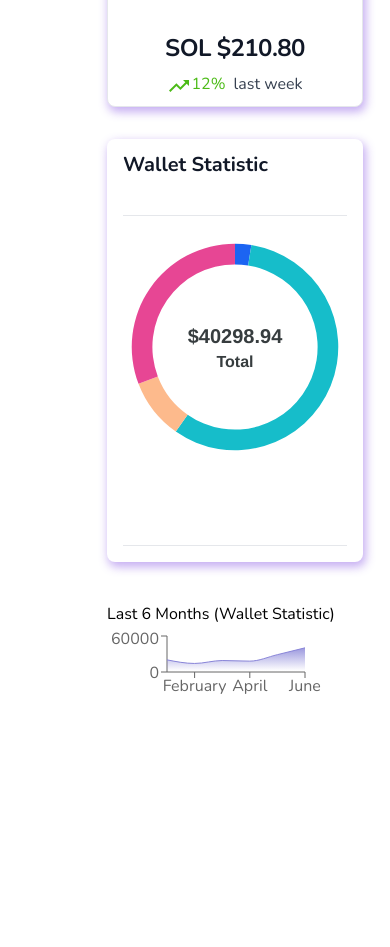
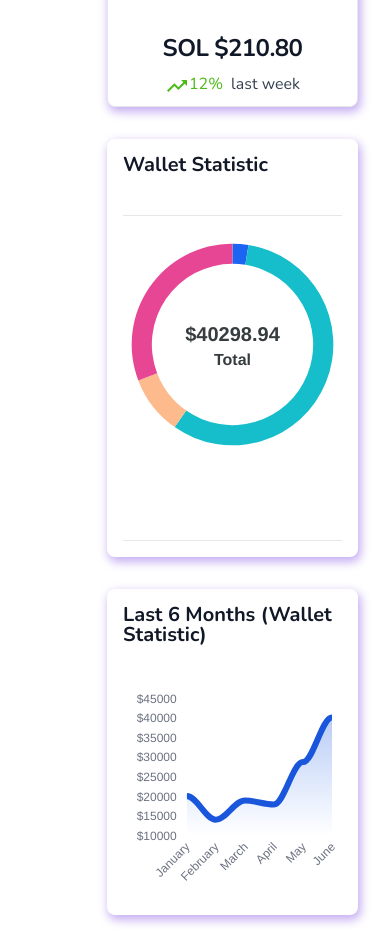
Before and after one commit to Bitummit/CryptoDashboard, a React (Vite) app: page / in a window 390 px wide. Shown: the part 1040-1987 px from the top of the page. Before the commit the page ends 1774 px from the top, so only its background shows below. Built offline with nearby package versions, Linux system fonts and the light colour scheme.

Commit message:
responsive charts

```diff
--- a/src/components/chart/Chart.jsx
+++ b/src/components/chart/Chart.jsx
@@ -1,51 +1,114 @@
-import "./chart.scss";
-import {
-  AreaChart,
-  Area,
-  XAxis,
-  YAxis,
-  CartesianGrid,
-  Tooltip,
-  ResponsiveContainer,
-} from "recharts";
+import ReactApexChart from "react-apexcharts";
 
 const data = [
-  { name: "January", Total: 20231},
-  { name: "February", Total: 14231},
-  { name: "March", Total: 19120},
-  { name: "April", Total: 18102},
-  { name: "May", Total: 28901},
-  { name: "June", Total: 40298.94},
+  { name: "January", total: 20231 },
+  { name: "February", total: 14231 },
+  { name: "March", total: 19120 },
+  { name: "April", total: 18102 },
+  { name: "May", total: 28901 },
+  { name: "June", total: 40298.94 },
 ];
+
+const chartData = {
+  series: [
+    {
+      name: "Portfolio value",
+      data: data.map((data) => {
+        return data.total;
+      }),
+      color: "#1A56DB",
+    },
+  ],
+  options: {
+    xaxis: {
+      show: true,
+      categories: data.map((data) => {
+        return data.name;
+      }),
+      labels: {
+        show: true,
+        style: {
+          cssClass: "text-xs font-normal fill-gray-500 dark:fill-gray-400",
+        },
+      },
+      axisBorder: {
+        show: false,
+      },
+      axisTicks: {
+        show: false,
+      },
+    },
+    yaxis: {
+      show: true,
+      labels: {
+        show: true,
+        style: {
+          cssClass:
+            "text-xs fill-gray-500 dark:fill-gray-400",
+        },
+        formatter: function (value) {
+          return "$" + value;
+        },
+      },
+    },
+
+    chart: {
+      sparkline: {
+        enabled: false,
+      },
+      dropShadow: {
+        enabled: false,
+      },
+      toolbar: {
+        show: false,
+      },
+    },
+    tooltip: {
+      enabled: true,
+      x: {
+        show: false,
+      },
+    },
+    fill: {
+      type: "gradient",
+      gradient: {
+        opacityFrom: 0.55,
+        opacityTo: 0,
+        shade: "#1C64F2",
+        gradientToColors: ["#1C64F2"],
+      },
+    },
+    dataLabels: {
+      enabled: false,
+    },
+    stroke: {
+      width: 6,
+    },
+    legend: {
+      show: false,
+    },
+    grid: {
+      show: false,
+    },
+  },
+};
 
 export default function Chart() {
   return (
-    <div className="flex-3">
-        <div className="title">Last 6 Months (Wallet Statistic)</div>
-      <ResponsiveContainer width="100%" height="80%" aspect={3 / 1}>
-        <AreaChart
-          className="line"
-          data={data}
-          margin={{ top: 10, right: 30, left: 0, bottom: 0 }}
-        >
-          <defs>
-            <linearGradient id="total" x1="0" y1="0" x2="0" y2="1">
-              <stop offset="5%" stopColor="#8884d8" stopOpacity={0.8} />
-              <stop offset="95%" stopColor="#8884d8" stopOpacity={0} />
-            </linearGradient>
-          </defs>
-          <XAxis dataKey="name" />
-          <YAxis />
-          <Tooltip />
-          <Area
-            type="monotone"
-            dataKey="Total"
-            stroke="#8884d8"
-            fillOpacity={1}
-            fill="url(#total)"
-          />
-        </AreaChart>
-      </ResponsiveContainer>
+    <div className="flex-3 bg-white rounded-lg custom-shadow dark:bg-gray-800 p-4 min-w-52 min-h-80">
+      <h5 className="text-xl font-bold leading-none text-gray-900 dark:text-white pe-1">
+        Last 6 Months (Wallet Statistic)
+      </h5>
+      <div className="h-4/5 mt-6">
+        <ReactApexChart
+          options={chartData.options}
+          type="area"
+          series={chartData.series}
+          width={"100%"}
+          height={"100%"}
+
+        />
+      </div>
     </div>
   );
 }
--- a/src/components/chart/chart.scss
+++ /dev/null
@@ -1,30 +0,0 @@
-.chart {
-  flex: 3;
-  background-color: var(--second_background-color);
-  -webkit-box-shadow: 2px 4px 10px 1px rgba(0, 0, 0, 0.47);
-  box-shadow: 2px 4px 10px 1px rgba(133, 82, 228, 0.47);
-  border-radius: 10px;
-  padding: 10px;
-  min-width: 500px;
-  color: rgb(var(--color));
-
-
-  @media screen and (max-width: 750px) {
-    padding: 0;
-    min-width: 300px;
-  }
-
-  @media screen and (max-width: 600px) {
-    padding: 0;
-    min-width: 250px;
-  }
-
-
-  .title {
-    margin: 10px;
-    font-size: clamp(0.8rem, 4vw, 1.5rem)
-  }
-  .line {
-    font-size: clamp(0.4rem, 2vw, 1rem)
-  }
-}
--- a/src/components/featured/Featured.jsx
+++ b/src/components/featured/Featured.jsx
@@ -87,7 +87,7 @@ export default function Featured() {
     },
   };
   return (
-    <div className="flex-1 min-w-64">
+    <div className="flex-1 min-w-52">
       <div className="max-w-sm bg-white rounded-lg custom-shadow dark:bg-gray-800 p-4 md:p-6">
         <h5 className="text-xl font-bold leading-none text-gray-900 dark:text-white pe-1">
           Wallet Statistic
--- a/src/components/widget/Widget.jsx
+++ b/src/components/widget/Widget.jsx
@@ -4,7 +4,7 @@ import TrendingDownIcon from "@mui/icons-material/TrendingDown";
 
 export default function Widget(props) {
   return (
-    <div className="flex-1 mt-10 hover:-translate-y-5 transition duration-500 min-w-64">
+    <div className="flex-1 mt-10 hover:-translate-y-5 transition duration-500 min-w-52">
       <div className="max-w-sm bg-white border border-gray-200 rounded-lg custom-shadow dark:bg-gray-800 dark:border-gray-700">
         <div className="flex justify-center">
           <img
--- a/src/pages/home/Home.jsx
+++ b/src/pages/home/Home.jsx
@@ -58,7 +58,7 @@ export default function Home() {
             />
           </div>
 
-          <div className="flex flex-wrap justify-content gap-10 m-8">
+          <div className="flex flex-wrap justify-content gap-8 m-8">
             <Featured />
             <Chart />
           </div>
--- a/tailwind.config.js
+++ b/tailwind.config.js
@@ -10,6 +10,12 @@ export default {
         'green': '#4CBB17',
         'red': " 	#D2042D"
       },
+      flex: {
+        '2': '2 2 0%',
+        '3': '3 3 0%',
+        '4': '4 4 0%',
+        '5': '5 5 0%',
+      }
     },
   },
   plugins: [],
```
Lines whose indentation alone changed are shown as unchanged.
